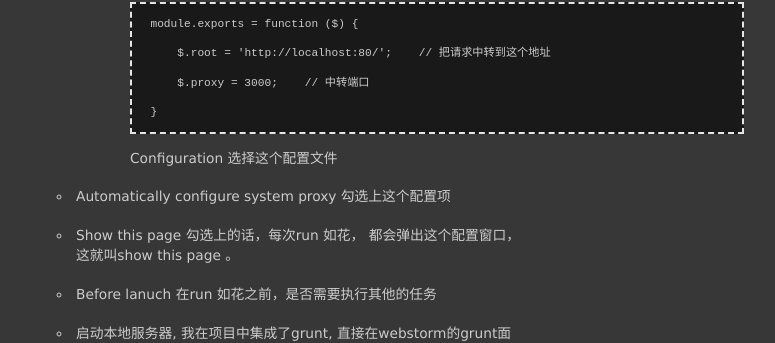
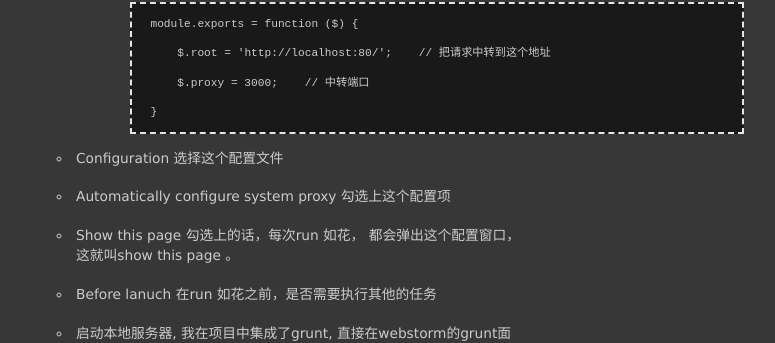
Before and after one commit to materliu/materliu.github.io, a Jekyll site: the page built from all/web/_posts/2014-04-01-spy_js入门.md, in a window 1280 px wide. Shown: the part 1578-1921 px from the top of the page, without its empty margins (273-1048 px from the left). Built offline with Jekyll 4.4.1, drawn with Linux system fonts in a browser that asks for light colours; Markdown is read by kramdown in place of the engine named in the settings.

Commit message:
调整格式！

````diff
--- a/all/web/_posts/2014-04-01-spy_js入门.md
+++ b/all/web/_posts/2014-04-01-spy_js入门.md
@@ -52,7 +52,7 @@ title: 2014-04-01-spy_js入门.md
         }
         ```
 
-        Configuration 选择这个配置文件
+* Configuration 选择这个配置文件
 
 * Automatically configure system proxy 勾选上这个配置项
 
````
